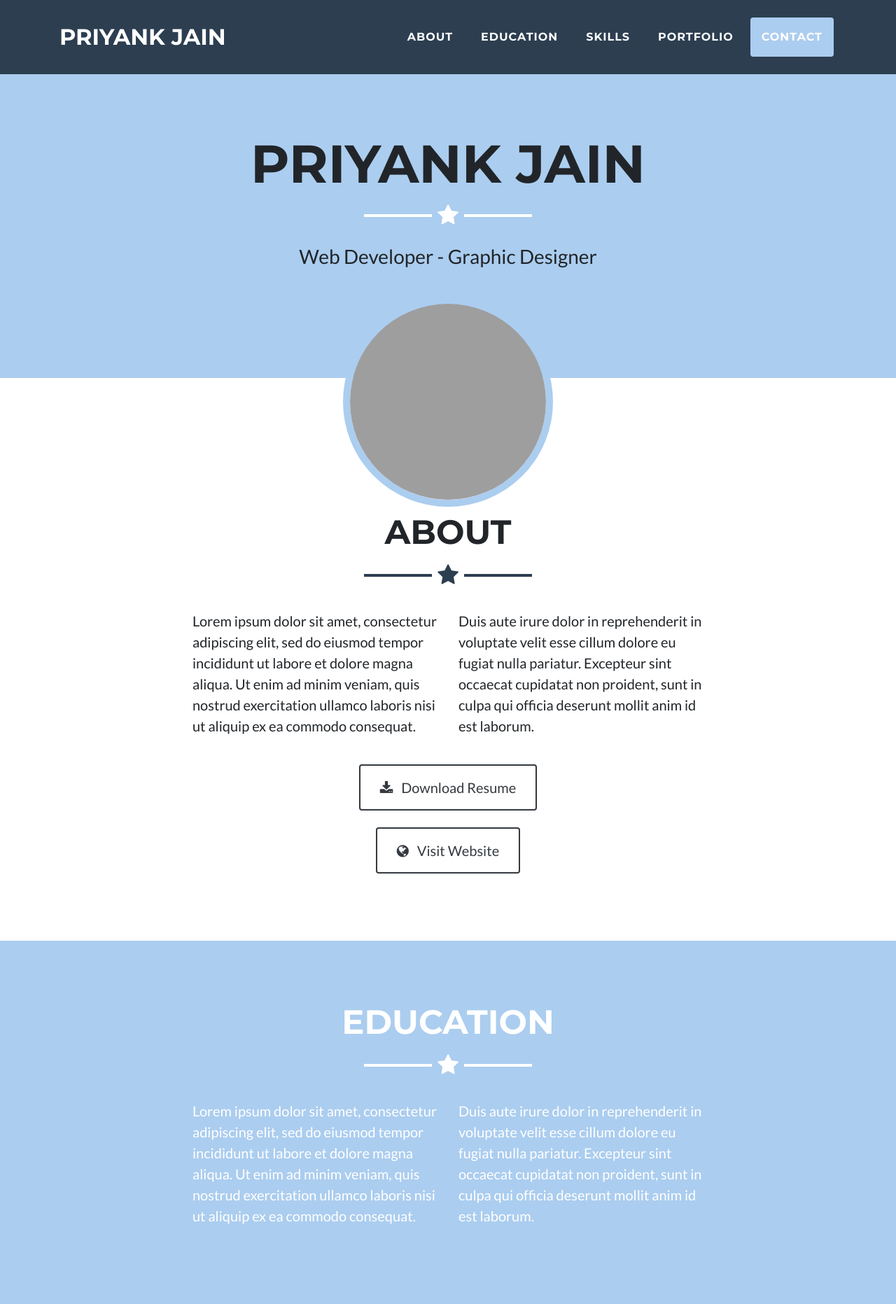
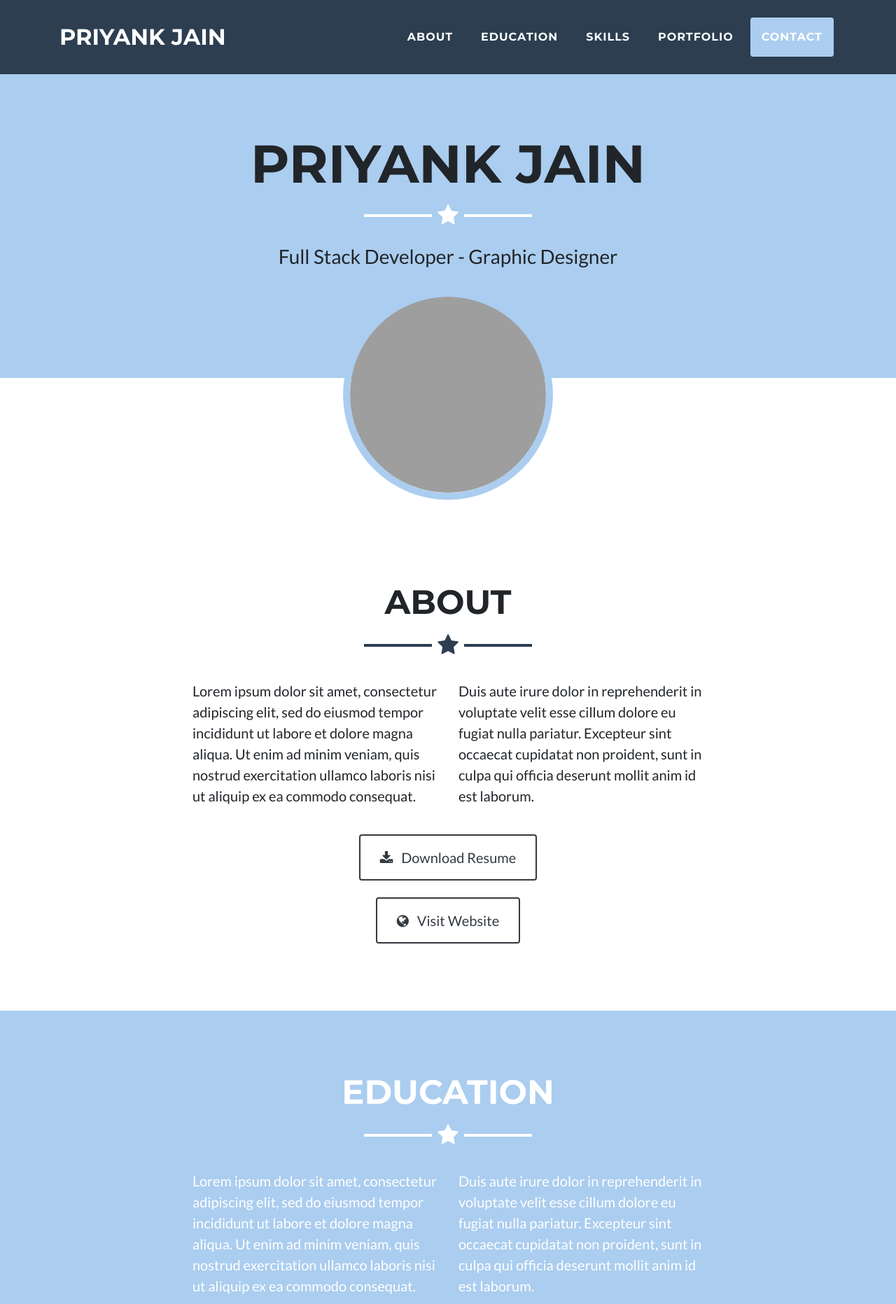
Before and after one commit to prisag/prisag, a PHP site: page /portfolio/index.html in a window 1280 px wide. Shown: the top 1863 px of the page at 70% size. Run offline with PHP 8.4, Linux system fonts and the light colour scheme; grey boxes are pictures that could not be loaded.

Commit message:
envelop header

```diff
--- a/portfolio/css/freelancer.css
+++ b/portfolio/css/freelancer.css
@@ -147,7 +147,7 @@ header.masthead {
     border-radius:50%;
     border:10px solid #abcdef;
     z-index:2;
-    margin-top:40px;
+    margin-top:30px;
 
   }
   #about{
@@ -161,7 +161,12 @@ header.masthead {
       font-size: 4.75em;
       line-height: 4rem; }
     header.masthead h2 {
-      font-size: 1.75em; } }
+      font-size: 1.75em; }
+    #about{
+      padding-top:300px;
+    }
+
+}
 
 .portfolio {
   margin-bottom: -15px; }
--- a/portfolio/index.html
+++ b/portfolio/index.html
@@ -63,7 +63,7 @@
         <div class="container">
           <h1 class="text-uppercase mb-0">Priyank Jain</h1>
           <hr class="star-light">
-          <h2 class="font-weight-light mb-0">Web Developer - Graphic Designer</h2>
+          <h2 class="font-weight-light mb-0">Full Stack Developer - Graphic Designer</h2>
         </div>
         <img class="img-main" src="img/priyank.jpg" alt="">
 
```
